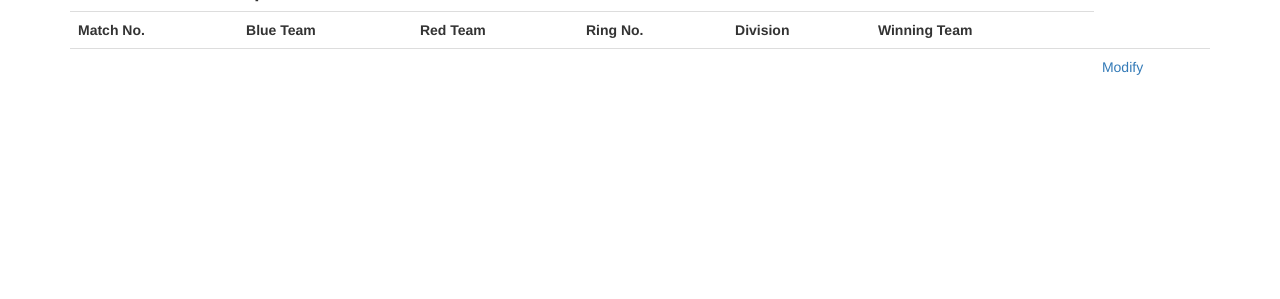
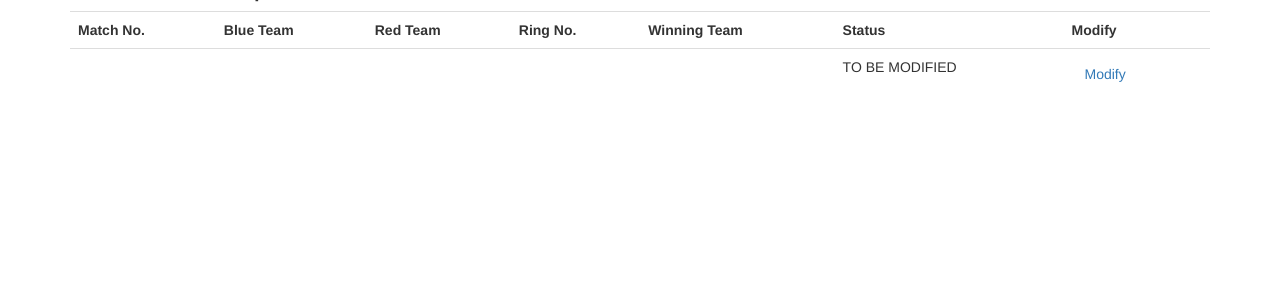
Before and after one commit to ashish-b10/tournament_manager, a Django app: template tmdb/templates/tmdb/match_list.html in a window 1280 px wide. Shown: the part 52-351 px from the top of the page. Run offline with Django 3.2, Linux system fonts and the light colour scheme; the template is opened without the code that fills it: most values are stand-ins (such as "Sample title", 1, 10 or a date in 2020); some libraries are stand-ins or nearby versions.

Commit message:
small UI tweaks to different pages.

```diff
--- a/tmdb/templates/tmdb/match_list.html
+++ b/tmdb/templates/tmdb/match_list.html
@@ -4,14 +4,16 @@
     {% for division, team_matches in team_matches %}
     <h2>Division: {{division}}</h2>
           {% if team_matches %}
-            <table class="table match_table">
+            <table id="match_table" class="table">
               <tr>
                 <th>Match No.</th>
                 <th>Blue Team</th>
                 <th>Red Team</th>
                 <th>Ring No.</th>
-                <th>Division</th>
+              <!--   <th>Division</th> -->
                 <th>Winning Team</th>
+                <th> Status </th>
+                <th> Modify </th>
               </tr>
               {% for team_match in team_matches %}
               <tr>
@@ -31,13 +33,14 @@
                 {% else %}
                 <td></td>
                 {% endif %}
-                <td>{{team_match.division}}</td>
+               <!--  <td>{{team_match.division}}</td> -->
                 {% if team_match.winning_team %}
                 <td>{{team_match.winning_team}}</td>
                 {% else %}
                 <td></td>
                 {% endif %}
-                <td><a href="{% url 'tmdb:match' team_match.number %}">Modify</a></td>
+                <td> TO BE MODIFIED </td>
+                <td><a class="btn" href="{% url 'tmdb:match' team_match.number %}">Modify</a></td>
               </tr>
               {% endfor %}
             </table>
--- a/tmdb/templates/tmdb/seedings.html
+++ b/tmdb/templates/tmdb/seedings.html
@@ -23,7 +23,7 @@
       {{ form.as_table }}
     {% endfor %}
     </table>
-    <input type="submit" value="Make Bracket!"/>
+    <input class="btn btn-primary" type="submit" value="Make Bracket!"/>
   </form>
 
 {% endblock %}
--- a/tmdb/templates/tmdb/team_list.html
+++ b/tmdb/templates/tmdb/team_list.html
@@ -6,6 +6,7 @@
     {% for division, teams in division_teams %}
 
     <h1>Division: {{division}}</h1>
+    <div class="content">
       <div id="main_table">
           {% if teams %}
           <table class="table team_table">
@@ -73,5 +74,6 @@
           {% endif %}
       </div>
       {% endfor %}
+    </div>
 
 {% endblock %}
```
Lines whose indentation alone changed are shown as unchanged.
